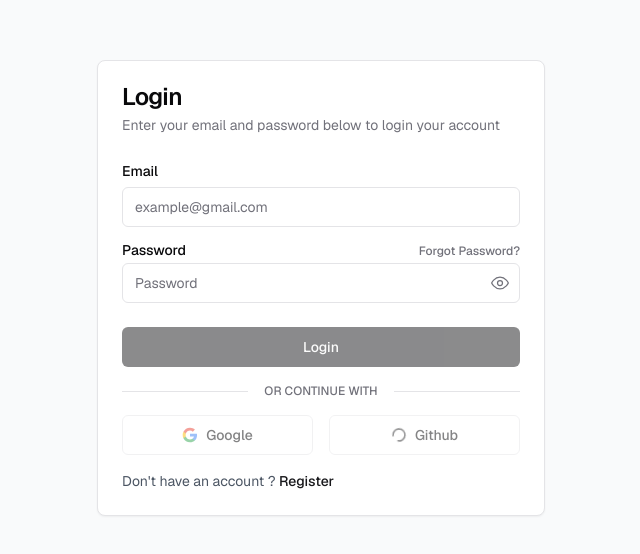
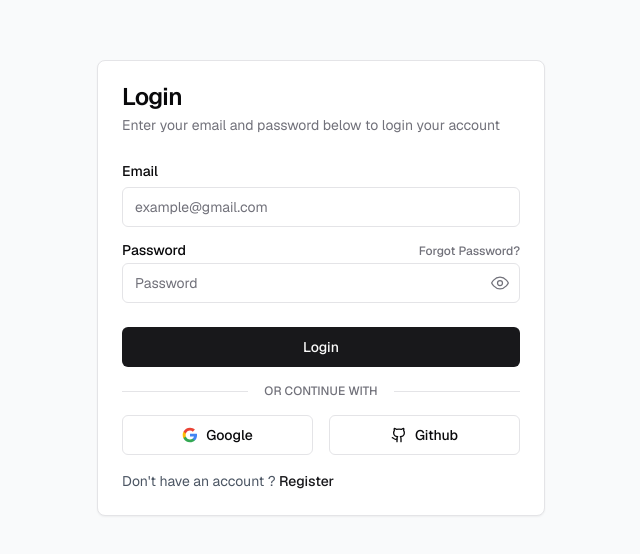
Before and after one commit to nitishmahawar/next-auth, a Next.js app: page /login in a window 1280 px wide. Shown: the part 112-666 px from the top of the page, without its empty margins (319-959 px from the left). Built offline with nearby package versions, Linux system fonts and the light colour scheme.

Commit message:
loading bug fix

```diff
--- a/app/(auth)/login/sign-in.tsx
+++ b/app/(auth)/login/sign-in.tsx
@@ -61,7 +61,7 @@ const SignIn = () => {
   };
 
   useEffect(() => {
-    setIsGithubClicked(true);
+    setIsGithubClicked(false);
     setIsGoogleClicked(false);
   }, []);
 
--- a/app/(auth)/register/sign-up.tsx
+++ b/app/(auth)/register/sign-up.tsx
@@ -67,7 +67,7 @@ const SignUp = () => {
   };
 
   useEffect(() => {
-    setIsGithubClicked(true);
+    setIsGithubClicked(false);
     setIsGoogleClicked(false);
   }, []);
 
```
